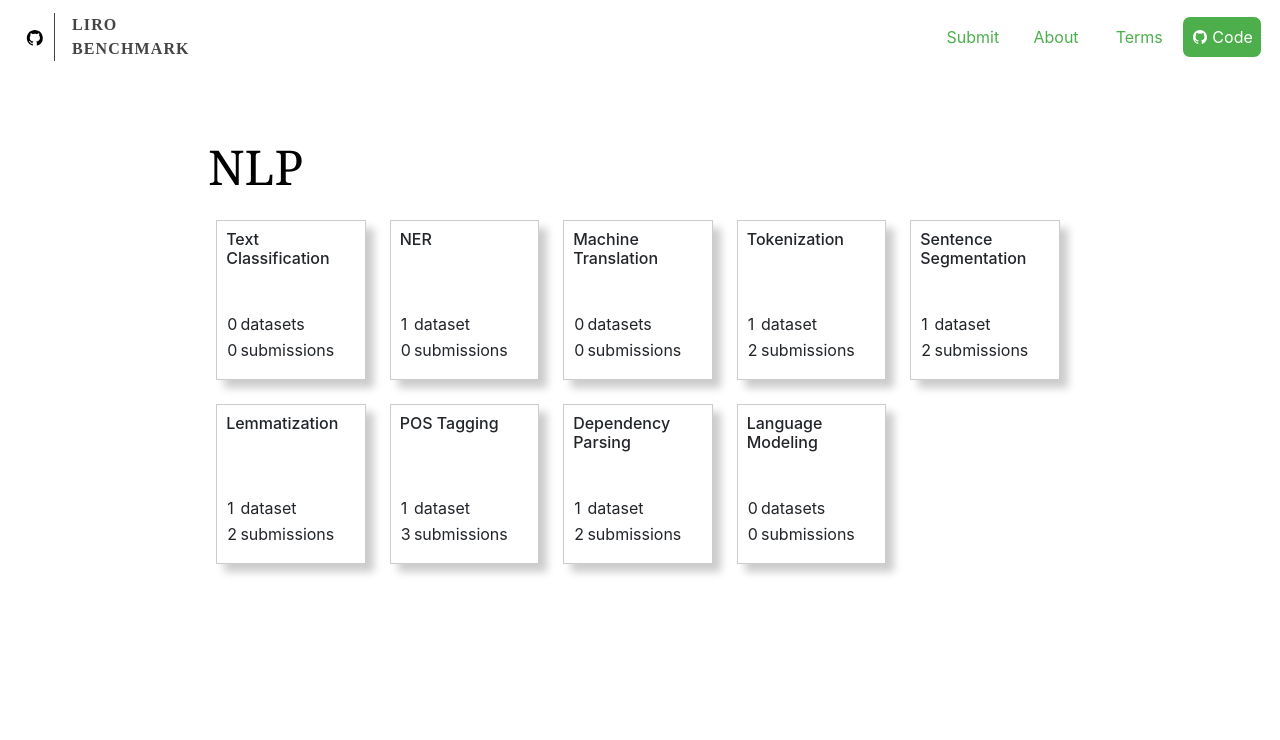
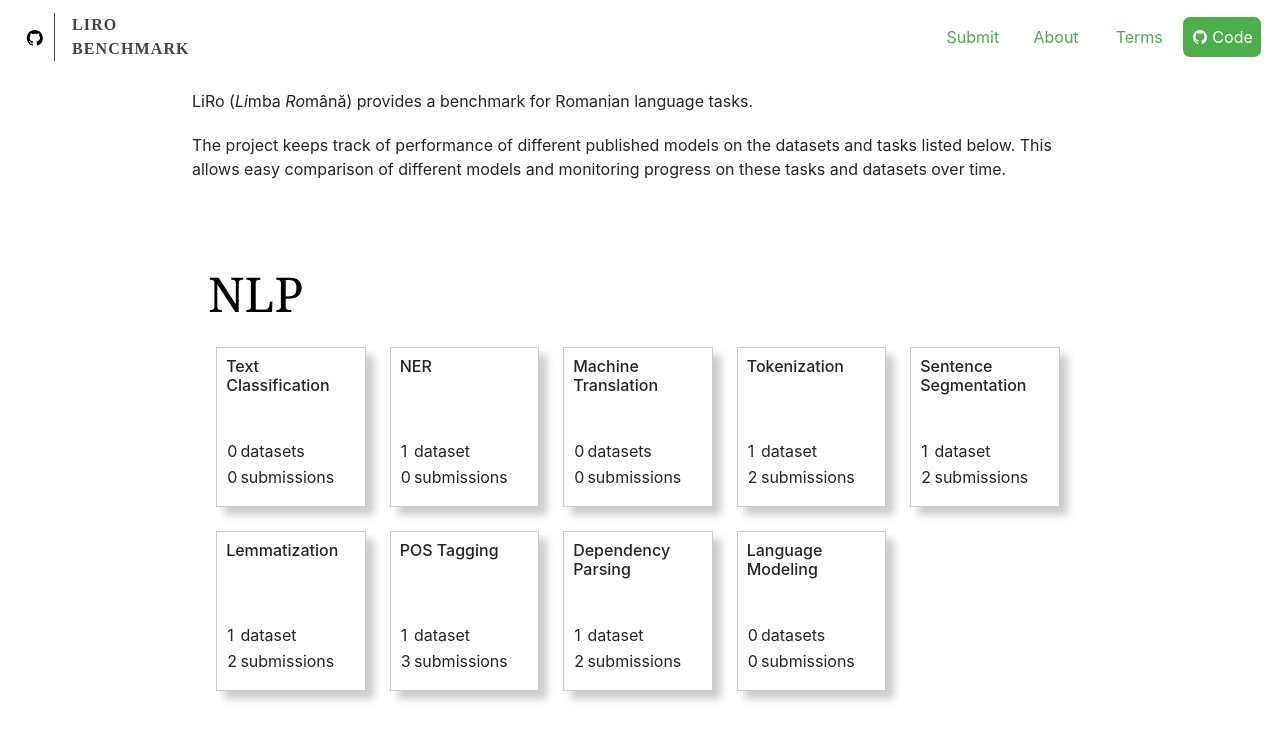
Before and after one commit to LiroBenchmark/LiroBenchmark.github.io, a React (Create React App) app: page / in a window 1280 px wide. Shown: the top 740 px of the page. Built offline with nearby package versions, Linux system fonts and the light colour scheme.

Commit message:
Added short description to homepage

```diff
--- a/src/Components/Homepage.js
+++ b/src/Components/Homepage.js
@@ -1,8 +1,8 @@
-import React from 'react';
-import { Collapse } from 'react-collapse';
-import data from '../data/homepage.json';
-import './Homepage.scss';
-import UrlBuilder from './UrlBuilder.js';
+import React from "react";
+import { Collapse } from "react-collapse";
+import data from "../data/homepage.json";
+import "./Homepage.scss";
+import UrlBuilder from "./UrlBuilder.js";
 
 class Homepage extends React.Component {
   constructor(props) {
@@ -40,11 +40,13 @@ class Homepage extends React.Component {
         <tbody>
           <tr>
             <td>{summary.dataset_count}</td>
-            <td>{summary.dataset_count === 1 ? 'dataset' : 'datasets'}</td>
+            <td>{summary.dataset_count === 1 ? "dataset" : "datasets"}</td>
           </tr>
           <tr>
             <td>{summary.submission_count}</td>
-            <td>{summary.submission_count === 1 ? 'submission' : 'submissions'}</td>
+            <td>
+              {summary.submission_count === 1 ? "submission" : "submissions"}
+            </td>
           </tr>
         </tbody>
       </table>
@@ -70,7 +72,10 @@ class Homepage extends React.Component {
 
     return (
       <div key={area.name} className="tile-wrapper">
-        <div onClick={() => this.updateactiveArea(name)} className="collapse-trigger">
+        <div
+          onClick={() => this.updateactiveArea(name)}
+          className="collapse-trigger"
+        >
           <h4>{area.name}</h4>
         </div>
         <Collapse isOpened={isTileOpened}>
@@ -89,7 +94,23 @@ class Homepage extends React.Component {
       const defaultArea = areas[0];
       this.setState({ activeArea: defaultArea.name });
     }
-    return areas.map((area) => this.renderArea(area));
+    return (
+      <>
+        <div className="intro">
+          <p>
+            LiRo (<em>Li</em>mba <em>Ro</em>mână) provides a benchmark for
+            Romanian language tasks.
+          </p>
+          <p>
+            The project keeps track of performance of different published models
+            on the datasets and tasks listed below. This allows easy comparison
+            of different models and monitoring progress on these tasks and
+            datasets over time.
+          </p>
+        </div>
+        {areas.map((area) => this.renderArea(area))}
+      </>
+    );
   }
 }
 
```
